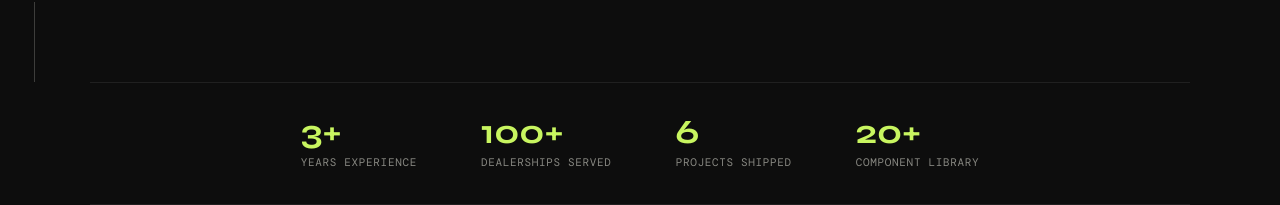
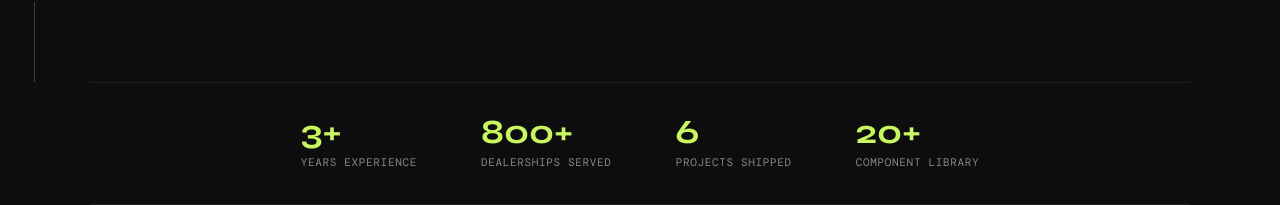
Before and after one commit to sankalpboudhh/sankalp-portfolio, a React (Create React App) app: page / in a window 1280 px wide. Shown: the part 718-923 px from the top of the page. Built offline with nearby package versions, Linux system fonts and the light colour scheme; a web font is replaced by a local one.

Commit message:
updating content

```diff
--- a/src/components/Hero.js
+++ b/src/components/Hero.js
@@ -70,7 +70,7 @@ function Hero() {
           <div className="stat-label">Years experience</div>
         </div>
         <div className="stat">
-          <div className="stat-num">100+</div>
+          <div className="stat-num">800+</div>
           <div className="stat-label">Dealerships served</div>
         </div>
         <div className="stat">
```
